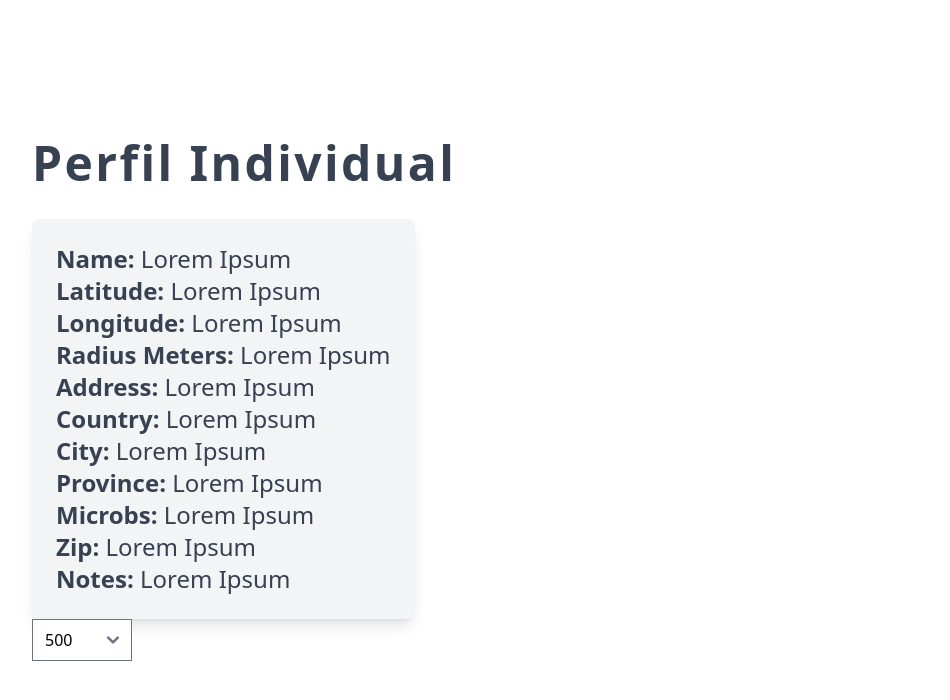
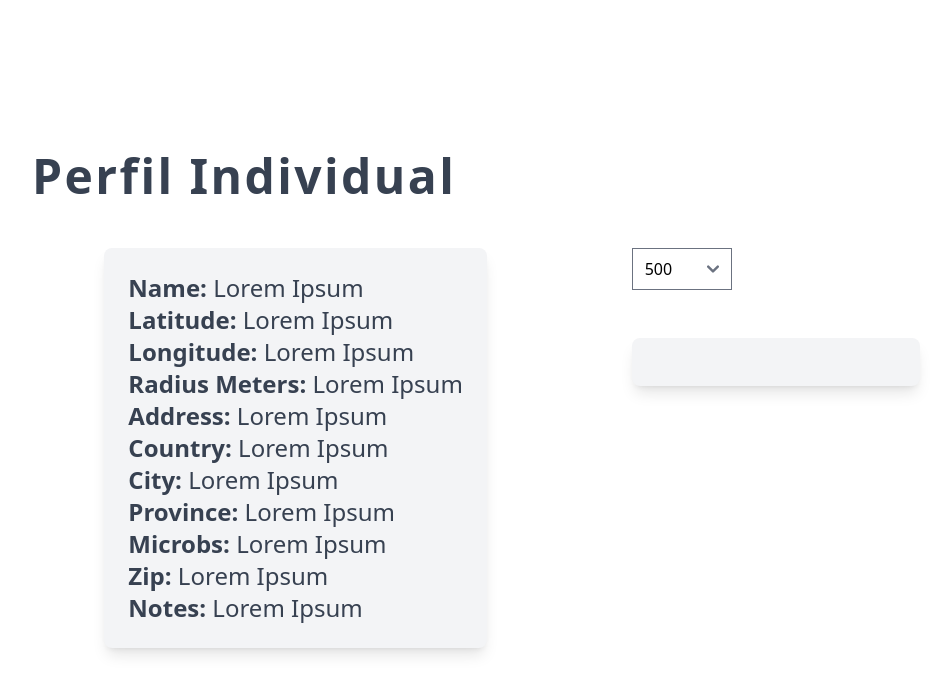
Before and after one commit to andres857/ui-pinegrove, a Nuxt app: page /locations/individual in a window 1280 px wide. Shown: the top 700 px of the page, without its empty margins (128-1078 px from the left). Built offline with nearby package versions, Linux system fonts and the light colour scheme.

Commit message:
maquetacion rapida

```diff
--- a/pages/locations/individual.vue
+++ b/pages/locations/individual.vue
@@ -1,6 +1,7 @@
 <template lang="">
     <div class="flex flex-col flex-nowrap justify-center items-start h-dvh px-40">
-        <h1 class="font-sans text-5xl font-bold tracking-wider leading-tight text-gray-700 sm:text-3xl md:text-4xl lg:text-5xl mb-8">Perfil Individual</h1>
+        <h1 class="font-sans text-5xl font-bold tracking-wider leading-tight text-gray-700 sm:text-3xl md:text-4xl lg:text-5xl mb-12">Perfil Individual</h1>
+        <div class="flex flex-row flex-nowrap justify-around w-full">
             <div name="userInformationCard" class="bg-gray-100 rounded-lg shadow-lg p-6 text-2xl [&>strong]:font-bold text-gray-700 text-left">
                 <p><strong>Name: </strong>Lorem Ipsum</p>
                 <p><strong>Latitude: </strong>Lorem Ipsum</p>
@@ -14,7 +15,8 @@
                 <p><strong>Zip: </strong>Lorem Ipsum</p>
                 <p><strong>Notes: </strong>Lorem Ipsum</p>
             </div>
-        <div class="dropdown">
+            <div>
+                <div class="mb-12">
                     <select name="distance">
                         <option value="500">500</option>
                         <option value="1000">1000</option>
@@ -22,7 +24,9 @@
                         <option value="10000">10000</option>
                     </select>
                 </div>
-        <div class="map">
+                <div class="bg-gray-100 rounded-lg shadow-lg p-6 w-72">
+                </div>
+            </div>
         </div>
     </div>
 </template>
```
Lines whose indentation alone changed are shown as unchanged.
